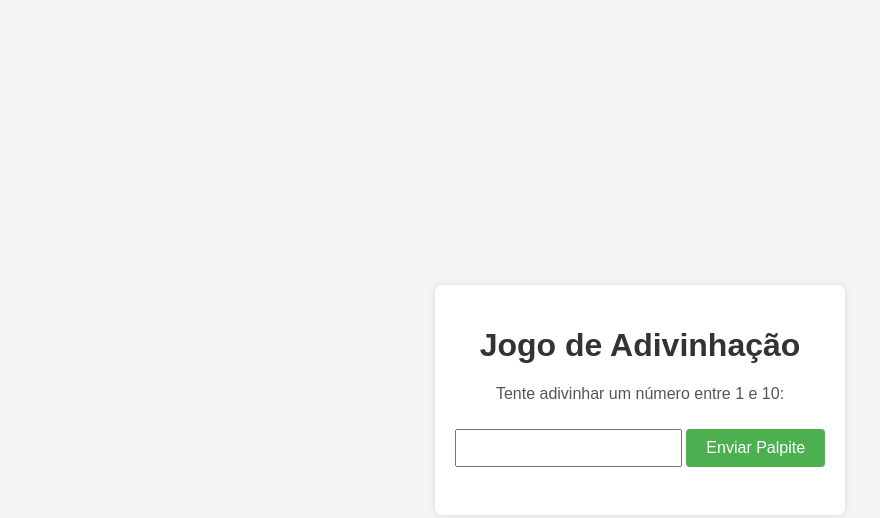
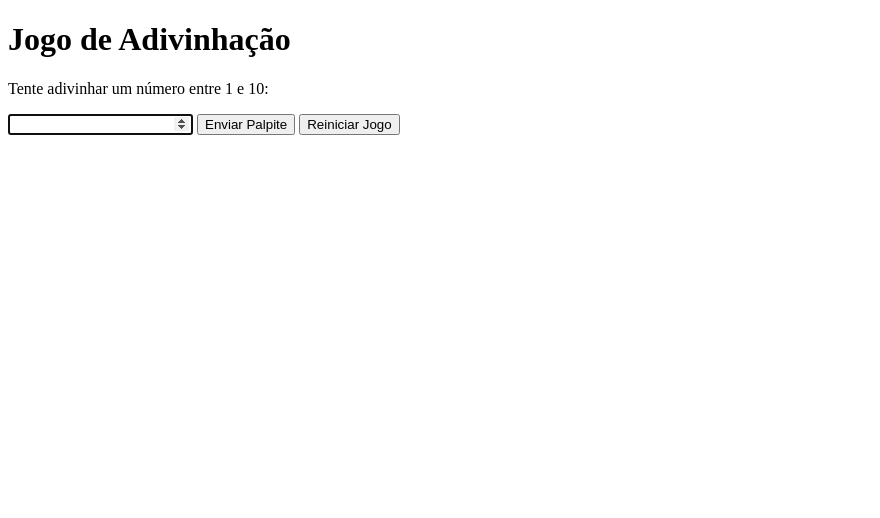
Before and after one commit to ljonys/adivinha-o, a plain HTML site: page index.html in a window 1280 px wide. Shown: the whole page, without its empty margins (0-880 px from the left). Drawn offline with Linux system fonts and the light colour scheme.

Commit message:
Update index.html

```diff
--- a/index.html
+++ b/index.html
@@ -5,58 +5,16 @@
     <meta name="viewport" content="width=device-width, initial-scale=1.0">
     <title>Jogo de Adivinhação</title>
     <style>
-        body {
-            font-family: 'Arial', sans-serif;
-            background-color: #f5f5f5;
-            margin: 0;
-            display: flex;
-            align-items: center;
-            justify-content: center;
-            min-height: 100vh;
-        }
-        #game-container {
-            background-color: #fff;
-            padding: 20px;
-            border-radius: 8px;
-            box-shadow: 0 0 10px rgba(0, 0, 0, 0.1);
-            text-align: center;
-        }
-        h1 {
-            color: #333;
-        }
-        p {
-            color: #555;
-        }
-        input {
-            padding: 8px;
-            margin: 10px 0;
-            font-size: 16px;
-        }
-        button {
-            background-color: #4caf50;
-            color: white;
-            padding: 10px 20px;
-            font-size: 16px;
-            cursor: pointer;
-            border: none;
-            border-radius: 4px;
-            transition: background-color 0.3s;
-        }
-        button:hover {
-            background-color: #45a049;
-        }
-        #result {
-            font-size: 18px;
-            margin-top: 10px;
-        }
+        /* (Estilos CSS existentes) */
     </style>
 </head>
 <body>
     <div id="game-container">
         <h1>Jogo de Adivinhação</h1>
         <p>Tente adivinhar um número entre 1 e 10:</p>
-        <input type="number" id="guessInput">
-        <button onclick="checkGuess()">Enviar Palpite</button>
+        <input type="number" id="guessInput" autocomplete="off" autofocus>
+        <button id="guessButton" onclick="checkGuess()">Enviar Palpite</button>
+        <button id="restartButton" onclick="restartGame()">Reiniciar Jogo</button>
         <p id="result"></p>
     </div>
 
```
